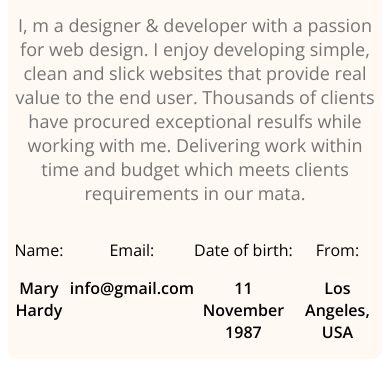
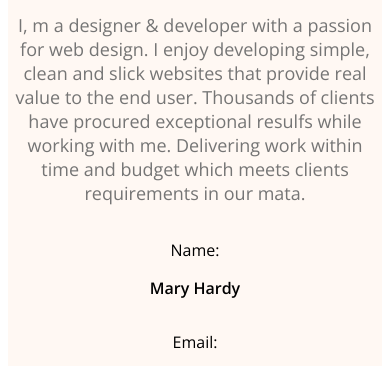
Before and after one commit to sucharita4867/web-developer-portfolio, a plain HTML site: page index.html in a window 390 px wide. Shown: the part 92-458 px from the top of the page. Drawn offline with nearby package versions, Linux system fonts and the light colour scheme.

Commit message:
about items responsive is complete

```diff
--- a/style/portfolio.css
+++ b/style/portfolio.css
@@ -246,4 +246,7 @@ footer textarea{
     .footer-title{
         flex-direction: column;
     }
+    .about-items{
+        flex-direction: column;
+    }
 }
```
